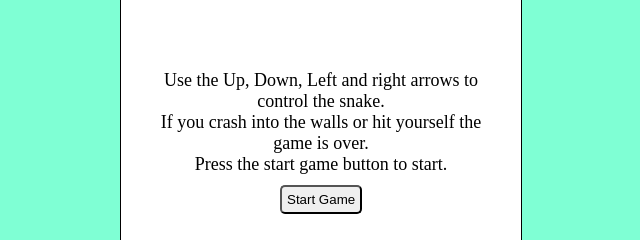
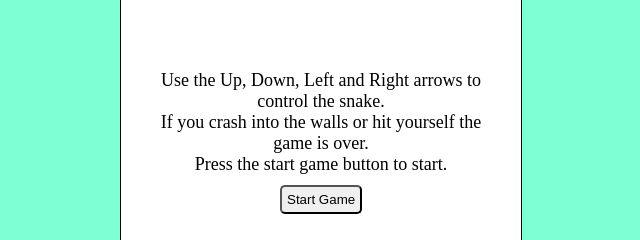
Before and after one commit to brimurphy/Snake-Game, a plain HTML site: page index.html in a window 1280 px wide. Shown: the part 190-430 px from the top of the page, 319-959 px from the left. Drawn offline with Linux system fonts and the light colour scheme.

Commit message:
Add comments and remove unused js

```diff
--- a/index.html
+++ b/index.html
@@ -4,7 +4,7 @@
     <meta charset="UTF-8" />
     <meta http-equiv="X-UA-Compatible" content="IE=edge" />
     <meta name="viewport" content="width=device-width, initial-scale=1.0" />
-    <title>Snake Game</title>
+    <!-- CSS styles -->
     <style>
       /* Remove any browser default padding and margin */
       * {
@@ -35,7 +35,7 @@
         border-radius: 5px;
       }
 
-      /* Center the paragraph text */
+      /* Position the paragraph text */
       p {
         margin-top: 147px;
         margin-left: 20px;
@@ -58,11 +58,14 @@
         width: 400px;
       }
 
+      /* Hide game and game-over sections by default */
       #game,
       #game-over {
         display: none;
       }
     </style>
+
+    <title>Snake Game</title>
   </head>
 
   <body>
@@ -71,7 +74,7 @@
     <!-- Intro -->
     <section id="intro">
       <p>
-        Use the Up, Down, Left and right arrows to control the snake.<br />
+        Use the Up, Down, Left and Right arrows to control the snake.<br />
         If you crash into the walls or hit yourself the game is over.
         <br />Press the start game button to start.
       </p>
```
Also changed, not shown: main.js (+10 -63 lines).
